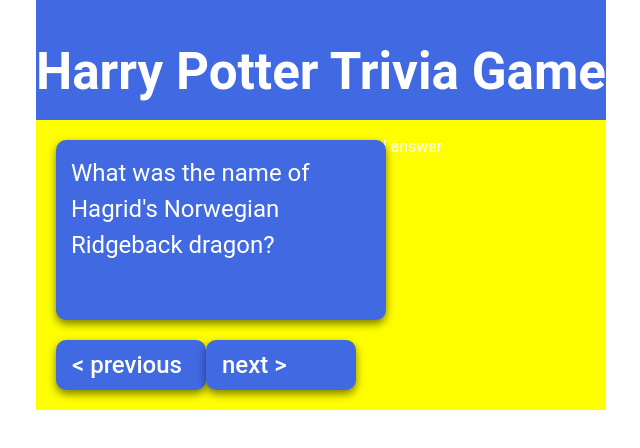
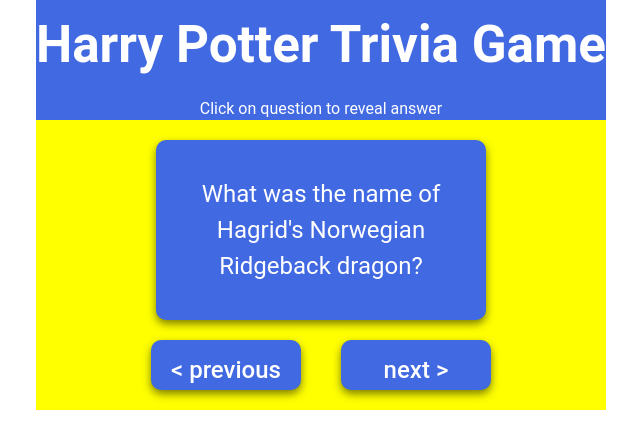
Before and after one commit to mathewrobins/react-trivia, a React (Vite) app: page / in a window 1280 px wide. Shown: the top 448 px of the page, without its empty margins (319-959 px from the left). Built offline with nearby package versions, Linux system fonts and the light colour scheme.

Commit message:
fixed header so small text is visible

```diff
--- a/src/App.css
+++ b/src/App.css
@@ -10,8 +10,8 @@
 }
 
 .header {
-  /* display: flex;
-  justify-content: center; */
+  display: flex;
+  justify-content: center;
   height: 100px;
   top: 0;
   background-color: #4169E1; /* Royal Blue */
@@ -19,6 +19,17 @@
   text-align: center;
   padding: 10px 0;
   width: 100%;
+  align-items: center;
+  text-align: center;
+  flex-direction: column;
+}
+
+.header h1 {
+  height: 30px;
+}
+
+.header p {
+  color: white;
 }
 
 .container {
@@ -32,6 +43,11 @@
   background-color: yellow;
 }
 
+.top {
+  display: flex;
+  justify-content: center;
+}
+
 .card, .card-back {
   background-color: #4169E1;
   box-shadow:0 4px 8px rgba(0,0,0,0.5);
@@ -42,8 +58,12 @@
   height: 150px;
   width: 300px;
   transition: transform 0.3s ease;
-  display: flex;
-  flex-direction: column;
+  /* display: flex;
+  flex-direction: column; */
+  display: grid;
+  place-items: center;
+  text-align: center;
+
 }
 
 .card-back{
@@ -54,6 +74,9 @@
 .bottom{
   display: flex;
   flex-direction: row;
+  justify-content: center; /* Horizontally centers content */
+  align-items: center; /* Vertically centers content, if needed */
+  gap: 40px;
 }
 
 .nav-button{
@@ -66,30 +89,15 @@
   width: 150px;
   font-size: 150%;
   transition: transform 0.3s ease;
-  display: flex;
   align-items: center;
   text-align: center;
+
+
 }
 
-/* .card:hover {
+
+.card:hover {
   transform: scale(1.05);
   background-color: #6A9AE2;
   cursor: pointer;
-} */
-
-
-
-@keyframes logo-spin {
-  from {
-    transform: rotate(0deg);
-  }
-  to {
-    transform: rotate(360deg);
-  }
 }
-
-@media (prefers-reduced-motion: no-preference) {
-  a:nth-of-type(2) .logo {
-    animation: logo-spin infinite 20s linear;
-  }
-}
--- a/src/assets/Direction.tsx
+++ b/src/assets/Direction.tsx
@@ -6,7 +6,7 @@
         className = "nav-button"
         onClick={onClick}
       >
-        {direction === "forward" ? " next >" :  "< previous"}
+        {direction === "forward" ? "next >" :  "< previous"}
       </button>
     );
   }
```
